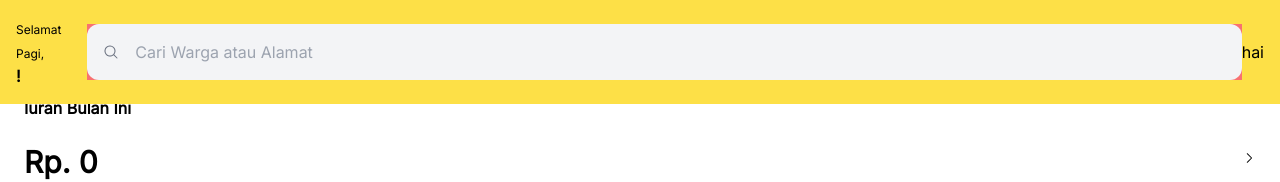
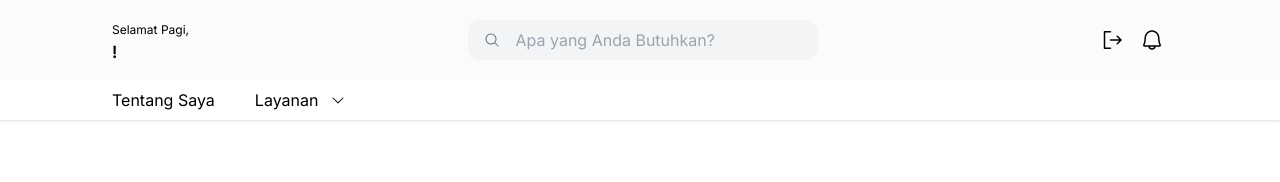
Before and after one commit to mutaqinmi/cgm-app-api, a Next.js app: page /cgm-admin/dashboard in a window 1280 px wide. Shown: the top 182 px of the page. Built offline with nearby package versions, Linux system fonts and the light colour scheme; no server answers.

Commit message:
feat: responsive navbar

```diff
--- a/src/app/cgm-admin/dashboard/page.tsx
+++ b/src/app/cgm-admin/dashboard/page.tsx
@@ -1,4 +1,5 @@
 'use client'
+import { HandCoins, User, Users, Wrench } from "@phosphor-icons/react";
 import IuranMenu from "@/components/iuran-menu";
 import Navbar from "@/components/navbar";
 import SingleIuran from "@/components/single-iuran";
@@ -17,6 +18,18 @@ import Form from "next/form";
 import LoadingAnimation from "@/components/loading-animation";
 import Popups from "@/components/popups";
 import { useRouter } from "next/navigation";
+import DrawerMenuDropdownItem from "@/components/drawer-menu-dropdown-item";
+import DrawerMenuItem from "@/components/drawer-menu-item";
+
+interface DrawerState {
+    showDrawer: boolean;
+    setShowDrawer: (showDrawer: boolean) => void;
+}
+
+const useDrawer = create<DrawerState>((set) => ({
+    showDrawer: false,
+    setShowDrawer: (showDrawer: boolean) => set({ showDrawer }),
+}));
 
 interface Iuran {
     allIuranData: [],
@@ -64,6 +77,8 @@ export default function Page(){
     const {showModal, showPopup, setShowModal, setShowPopup} = useShow();
     const [userPaymentID, setUserPaymentID] = useState<number>(0);
     const [isLoading, setIsLoading] = useState<boolean>(true);
+    const showDrawer = useDrawer.getState().showDrawer;
+    const { setShowDrawer } = useDrawer();
 
     const iuran_this_month_api = useCallback(async () => {
         setIsLoading(true);
@@ -154,6 +169,13 @@ export default function Page(){
 
     return isLoading ? <LoadingAnimation/> : <>
         <Navbar/>
+        <div className="hidden md:w-full md:h-10 md:flex md:gap-10 md:mt-20 md:bg-white md:shadow md:px-10 lg:px-20 xl:px-28 2xl:px-36">
+            <DrawerMenuItem icon={<User size={24}/>} title="Tentang Saya" className="" onClick={() => {route.push("/cgm-admin/account"); setShowDrawer(false)}}/>
+            <DrawerMenuDropdownItem icon={<Wrench size={24}/>} title="Layanan" className="mt-2">
+                <DrawerMenuItem icon={<HandCoins size={24}/>} title="Iuran" onClick={() => {route.push("/cgm-admin/dashboard"); setShowDrawer(false)}}/>
+                <DrawerMenuItem icon={<Users size={24}/>} title="Warga" onClick={() => {route.push("/cgm-admin/users"); setShowDrawer(false)}}/>
+            </DrawerMenuDropdownItem>
+        </div>
         <div className="mt-24 px-6">
             <h2 className="font-semibold mb-4">Iuran Bulan Ini</h2>
             {thisMonthData.length < 1 ? <IuranNotSet date={`${new Date().getMonth() + 1}-${new Date().getFullYear()}`} setShowModal={setShowModal}/> : <SingleIuran title={date.toString(thisMonthData[0].fee_date as string)} amount={thisMonthData[0].fee_amount as number} onClick={() => route.push(`/cgm-admin/iuran?fee_id=${thisMonthData[0].fee_id}`)}/>}
--- a/src/components/drawer-menu-dropdown-item.tsx
+++ b/src/components/drawer-menu-dropdown-item.tsx
@@ -5,17 +5,17 @@ import { useState } from "react";
 export default function DrawerMenuDropdownItem(props: {className?: string; icon: React.ReactNode; title: string; children: React.ReactNode;}) {
     const [showChildren, setShowChildren] = useState<boolean>(false);
 
-    return <div className={`flex flex-col cursor-pointer py-3 ${props.className}`}>
+    return <div className={`flex flex-col cursor-pointer py-3 md:py-0 ${props.className}`}>
         <div className="flex justify-between items-center" onClick={() => setShowChildren(!showChildren)}>
             <div className="flex justify-center items-center">
-                {props.icon}
-                <span className="ml-8 text-base">{props.title}</span>
+                <div className="md:hidden">{props.icon}</div>
+                <span className="ml-8 text-base md:ml-0 md:mr-3">{props.title}</span>
             </div>
             <div>
                 {showChildren ? <CaretUp size={16}/> : <CaretDown size={16}/>}
             </div>
         </div>
-        {showChildren ? <div className="ml-14 mt-4">
+        {showChildren ? <div className="ml-10 mt-4">
             {props.children}
         </div> : null}
     </div>
--- a/src/components/drawer-menu-item.tsx
+++ b/src/components/drawer-menu-item.tsx
@@ -1,8 +1,8 @@
 "use client";
 
 export default function DrawerMenuItem(props: {className?: string; onClick?: () => void; icon: React.ReactNode; title: string;}) {
-  return <div className={`flex items-center cursor-pointer py-3 ${props.className}`} onClick={props.onClick}>
-    {props.icon}
-    <span className="ml-8 text-base">{props.title}</span>
+  return <div className={`flex items-center cursor-pointer py-3 md:py-0 ${props.className}`} onClick={props.onClick}>
+    <div className="md:hidden">{props.icon}</div>
+    <span className="ml-8 text-base md:ml-0">{props.title}</span>
   </div>
 }
--- a/src/components/drawer.tsx
+++ b/src/components/drawer.tsx
@@ -12,9 +12,9 @@ import { X } from "@phosphor-icons/react";
 
 export default function Drawer(props: {className?: string; children: React.ReactNode; setShowDrawer: (showDrawer: boolean) => void}) {
   return <div>
-    <div className="w-screen h-screen bg-black z-40 fixed top-0 bg-opacity-50" onClick={() => props.setShowDrawer(false)}></div>
-    <div className={`w-80 h-screen shadow-md p-7 bg-white fixed top-0 ${props.className}`}>
-      <div className="flex items-center w-full mb-12 ml-[-6px]">
+    <div className="w-screen h-screen bg-black z-40 fixed top-0 bg-opacity-50 md:hidden" onClick={() => props.setShowDrawer(false)}></div>
+    <div className={`w-80 h-screen shadow-md p-7 bg-white fixed top-0 z-50 md:hidden ${props.className}`}>
+      <div className="flex items-center w-full mb-12 ml-[-6px] md:hidden">
         <X size={30} onClick={() => props.setShowDrawer(false)}/>
         <div className="ml-6 text-xl font-semibold"><span>Menu</span></div>
       </div>
--- a/src/components/horz-divider.tsx
+++ b/src/components/horz-divider.tsx
@@ -1,3 +1,3 @@
 export default function HorzDivider() {
-    return <div className="w-full h-[2px] bg-gray-200 my-4"></div>;
+    return <div className="w-full h-[2px] bg-gray-200 my-4 md:hidden"></div>;
 }
--- a/src/components/navbar.tsx
+++ b/src/components/navbar.tsx
@@ -47,15 +47,15 @@ export default function Navbar(){
     }
 
     return <>
-        <TopNavbar showDrawer={showDrawer} setShowDrawer={setShowDrawer} className="z-30 bg-yellow-300"/>
-        {showDrawer ? <Drawer setShowDrawer={setShowDrawer} className="z-40 md:hidden">
-            <DrawerMenuItem icon={<User size={24}/>} title="Tentang Saya" onClick={() => {route.push("/cgm-admin/account"); setShowDrawer(false)}}/>
-            <DrawerMenuDropdownItem icon={<Wrench size={24}/>} title="Layanan">
+        <TopNavbar showDrawer={showDrawer} setShowDrawer={setShowDrawer} className="z-30"/>
+        {showDrawer ? <Drawer setShowDrawer={setShowDrawer} className="z-40">
+            <DrawerMenuItem icon={<User size={24}/>} title="Tentang Saya" className="md:hidden" onClick={() => {route.push("/cgm-admin/account"); setShowDrawer(false)}}/>
+            <DrawerMenuDropdownItem icon={<Wrench size={24}/>} title="Layanan" className="md:hidden">
                 <DrawerMenuItem icon={<HandCoins size={24}/>} title="Iuran" onClick={() => {route.push("/cgm-admin/dashboard"); setShowDrawer(false)}}/>
                 <DrawerMenuItem icon={<Users size={24}/>} title="Warga" onClick={() => {route.push("/cgm-admin/users"); setShowDrawer(false)}}/>
             </DrawerMenuDropdownItem>
             <HorzDivider/>
-            <DrawerMenuItem icon={<SignOut size={24}/>} title="Keluar" className="text-red-500" onClick={() => {signout(); setShowDrawer(false)}}/>
+            <DrawerMenuItem icon={<SignOut size={24}/>} title="Keluar" className="text-red-500 md:hidden" onClick={() => {signout(); setShowDrawer(false)}}/>
         </Drawer> : null}
     </>
 }
--- a/src/components/search-field.tsx
+++ b/src/components/search-field.tsx
@@ -1,9 +1,9 @@
 "use client";
 import { MagnifyingGlass } from "@phosphor-icons/react";
 
-export default function SearchField(props: {className?: string; value: string; setValue: (value: string) => void}){
-    return <div className={`w-full h-full relative ${props.className}`}>
-        <input type="search" placeholder="Cari Warga atau Alamat" className="w-full pl-12 py-4 bg-gray-100 outline-none rounded-xl" value={props.value} onChange={(event) => props.setValue(event.currentTarget.value)}/>
+export default function SearchField(props: {className?: string; value: string; placeholder: string; setValue: (value: string) => void}){
+    return <div className={`w-full h-full relative md:flex md:items-center md:w-72 lg:w-80 xl:w-[350px] 2xl:w-[400px] ${props.className}`}>
+        <input type="search" placeholder={props.placeholder} className="w-full pl-12 py-4 bg-gray-100 outline-none rounded-xl md:py-0 md:h-10" value={props.value} onChange={(event) => props.setValue(event.currentTarget.value)}/>
         <MagnifyingGlass className="absolute top-1/2 -translate-y-1/2 left-4 text-gray-500"/>
     </div>
 }
--- a/src/components/top-navbar.tsx
+++ b/src/components/top-navbar.tsx
@@ -1,6 +1,8 @@
 'use client'
 import { useEffect, useState } from "react"
 import SearchField from "./search-field";
+import OutlinedIconButton from "./outlined-icon-button";
+import { SignOut, Bell } from "@phosphor-icons/react";
 
 export default function TopNavbar(props: {className?: string; showDrawer: boolean; setShowDrawer: (showDrawer: boolean) => void}) {
   const [user, setUser] = useState<string | null>("");
@@ -20,7 +22,7 @@ export default function TopNavbar(props: {className?: string; showDrawer: boolea
     }
   }, []);
 
-  return <div className={`flex items-center w-full p-4 fixed top-0 bg-white ${props.className}`}>
+  return <div className={`flex items-center w-full h-20 p-4 fixed top-0 bg-white md:px-10 lg:px-20 xl:px-28 2xl:px-36 md:bg-[#FBFBFB] ${props.className}`}>
     <label className="md:hidden">
       <div className="w-9 h-9 cursor-pointer flex flex-col items-center justify-center">
         <input className="hidden peer" type="checkbox" checked={props.showDrawer} onChange={(event) => event.currentTarget.checked ? props.setShowDrawer(true) : props.setShowDrawer(false)}/>
@@ -34,9 +36,12 @@ export default function TopNavbar(props: {className?: string; showDrawer: boolea
         <span className="text-xs">{greeting},</span><br />
         <span className="font-semibold">{user}!</span>
       </div>
-          <SearchField className="w-96 bg-red-400"/>
-      <div>
-        <span>hai</span>
+      <div className="hidden md:block">
+        <SearchField placeholder="Apa yang Anda Butuhkan?" />
+      </div>
+      <div className="hidden md:flex md:gap-2">
+        <OutlinedIconButton icon={<SignOut size={24}/>}/>
+        <OutlinedIconButton icon={<Bell size={24}/>}/>
       </div>
     </div>
   </div>
```
